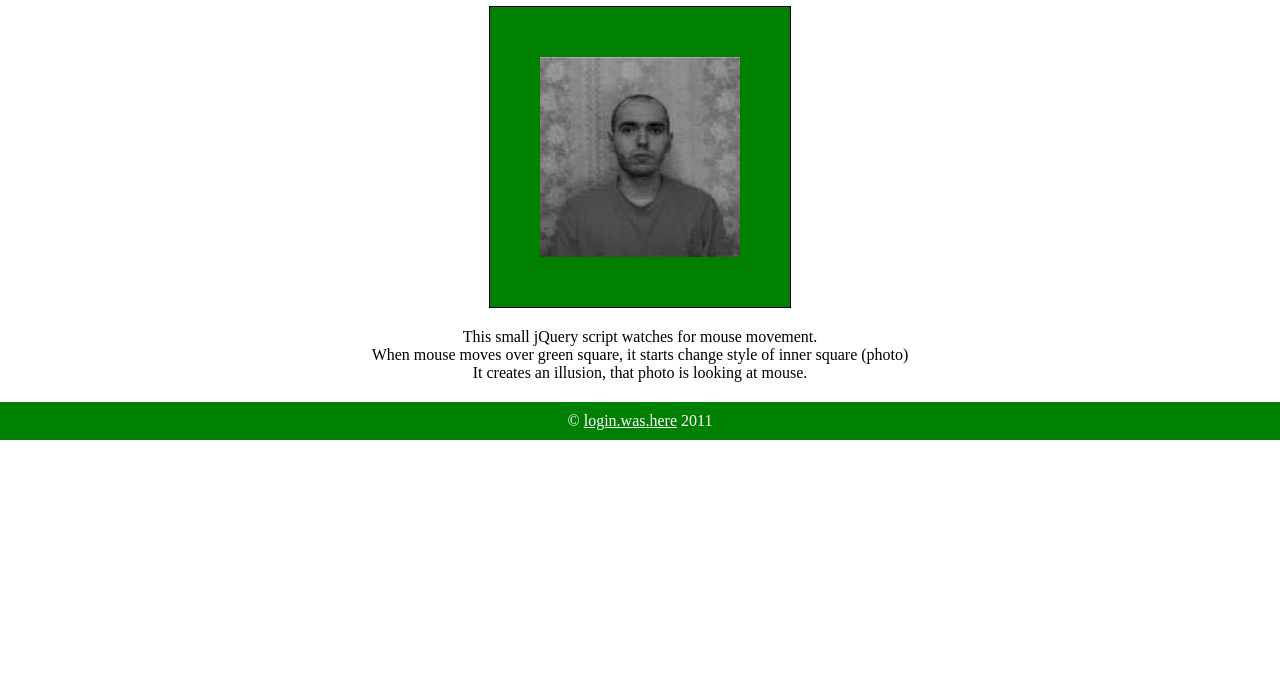
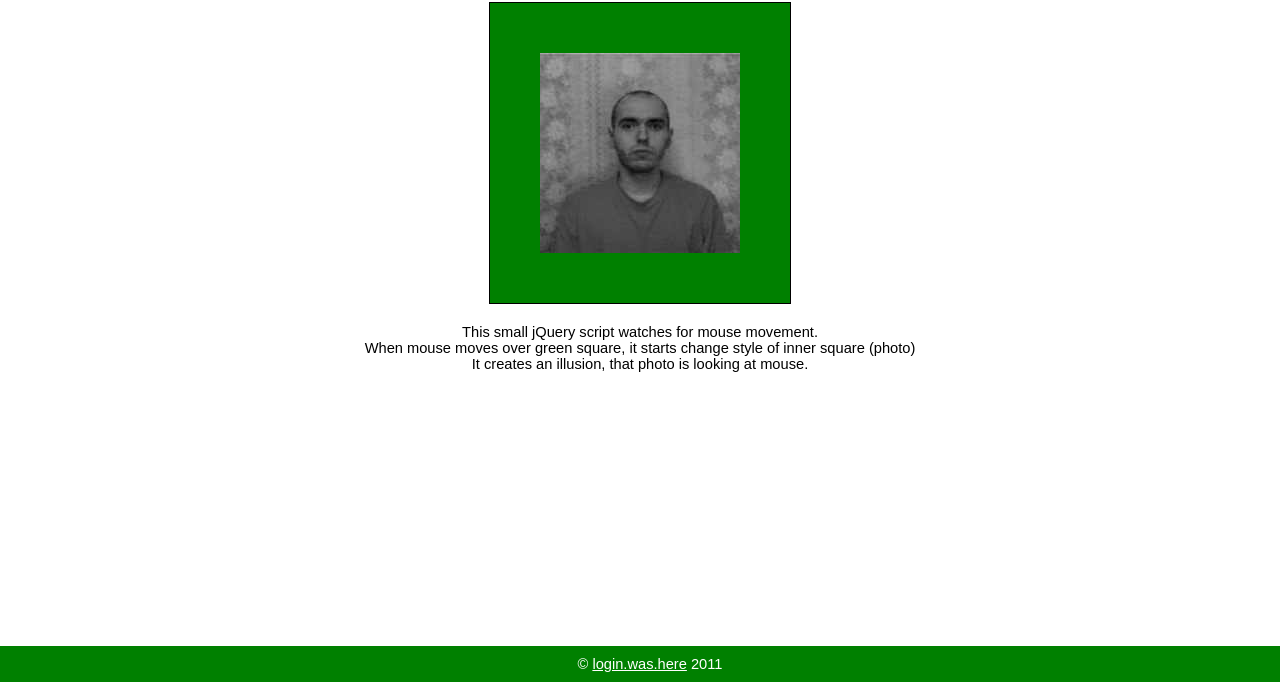
Before and after one commit to loginwashere/looking-photo, a plain HTML site: page index.html in a window 1280 px wide. Shown: the part 118-800 px from the top of the page. Drawn offline with nearby package versions, Linux system fonts and the light colour scheme.

Commit message:
footer in demo page made fixes

```diff
--- a/css/style.css
+++ b/css/style.css
@@ -2,12 +2,21 @@
     margin: 0;
     padding: 0;
     border: 0;
+}
+body {
+    font: 11pt Arial, Helvetica, sans-serif;
 }
 header.main,footer.main {
     background: green;
     padding: 10px;
     text-align: center;
     color: #fff;
+}
+footer.main {
+    position: fixed;
+    left: 0;
+    bottom: 0;
+    width: 100%;
 }
 footer.main ul{
     list-style: none;
```
